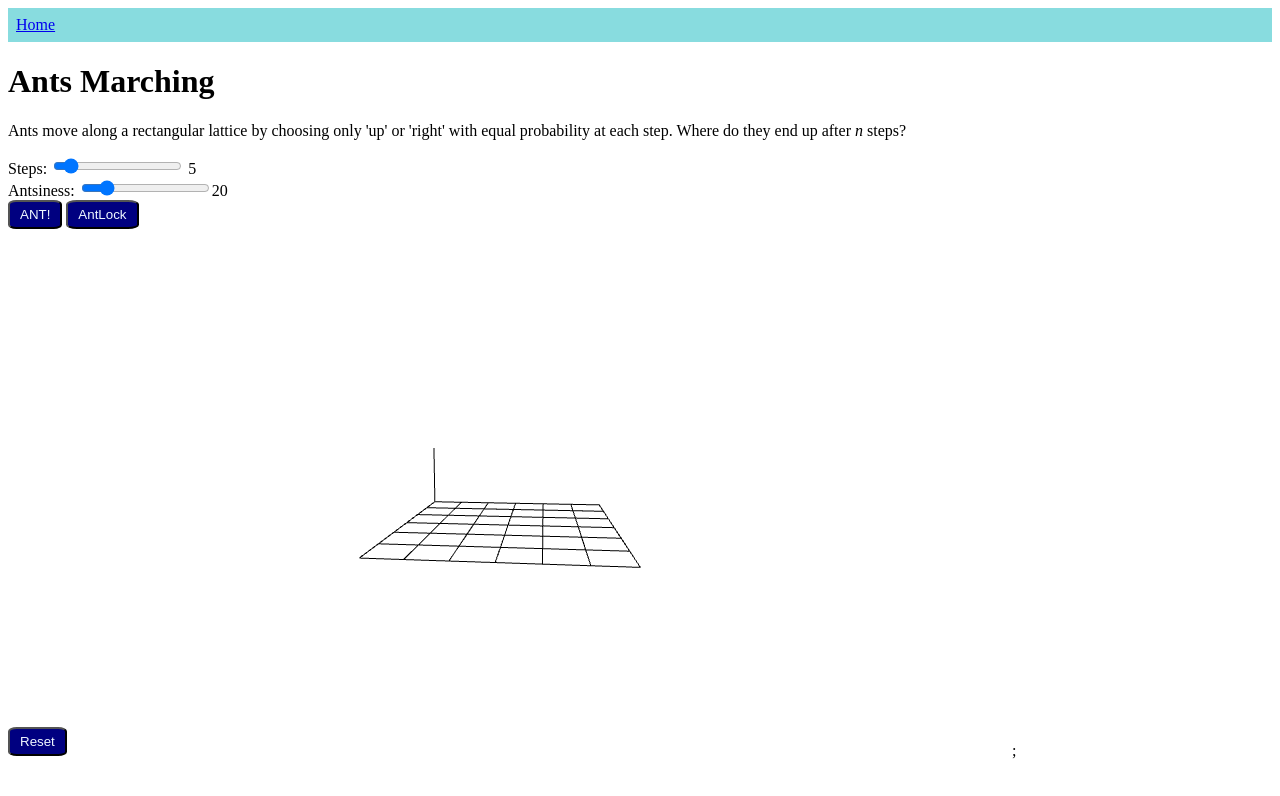
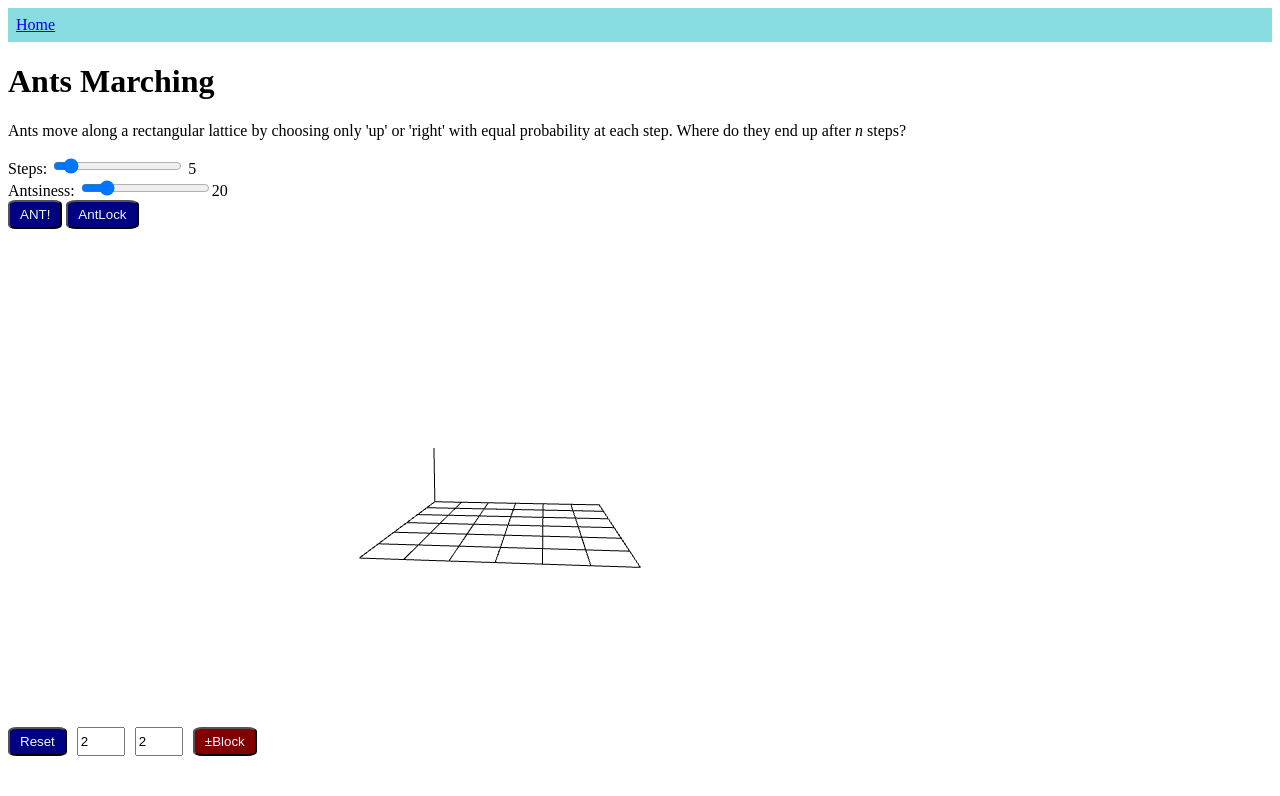
Before and after one commit to drewyoungren/svandbox, a SvelteKit app: page /amp2024/ants_marching in a window 1280 px wide. Shown: the top 796 px of the page. Built offline with nearby package versions, Linux system fonts and the light colour scheme.

Commit message:
Add blocking

```diff
--- a/src/routes/amp2024/ants_marching/+page.svelte
+++ b/src/routes/amp2024/ants_marching/+page.svelte
@@ -1,12 +1,14 @@
 <script>
   // @ts-nocheck
 
-  import { onMount } from 'svelte';
-  import * as THREE from 'three';
-  import { OrbitControls } from 'three/examples/jsm/controls/OrbitControls.js';
+  import { onMount } from "svelte";
+  import * as THREE from "three";
+  import { OrbitControls } from "three/examples/jsm/controls/OrbitControls.js";
 
   let stopGo = false;
-
+  let blockI = 2;
+  let blockJ = 2;
+  let blockWarn = "";
   //scene stuff
 
   /**
@@ -20,7 +22,7 @@
   let renderer;
 
   const scene = new THREE.Scene();
-  scene.background = new THREE.Color('#FFFFFF');
+  scene.background = new THREE.Color("#FFFFFF");
 
   const camera = new THREE.PerspectiveCamera(75, 2, 0.1, 0);
 
@@ -33,6 +35,18 @@
   // const geometry = new THREE.BoxGeometry();
   const material = new THREE.MeshBasicMaterial({
     color: 0x7744cc,
+    // shininess: 80,
+  });
+  const materialBlack = new THREE.MeshBasicMaterial({
+    color: 0x252525,
+    // shininess: 80,
+  });
+  const materialBlue = new THREE.MeshBasicMaterial({
+    color: 0x3333aa,
+    // shininess: 80,
+  });
+  const materialRed = new THREE.MeshBasicMaterial({
+    color: 0xaa3333,
     // shininess: 80,
   });
   // const cube = new THREE.Mesh(geometry, material);
@@ -156,6 +170,7 @@
    * @property {number} j
    * @property {number} count
    * @property {THREE.Mesh} box
+   * @property {boolean} blocked
    */
 
   /**
@@ -172,19 +187,20 @@
     for (let i = 0; i <= totalSteps + 1; i++) {
       for (let j = 0; j + i <= totalSteps + 1; j++) {
         const count = 0;
+        const blocked = false;
         const box = new THREE.Mesh(
           count == 0
             ? undefined
             : new THREE.BoxGeometry(0.8 * STEP, count, 0.8 * STEP),
-          new THREE.MeshBasicMaterial({
-            color: i + j == totalSteps + 1 ? 0x3333aa : 0x252525,
-          })
+          i + j == totalSteps + 1 ? materialBlue : materialBlack
         );
+
         status.push({
           i,
           j,
           count,
           box,
+          blocked,
         });
         box.position.x = i * STEP + STEP / 2;
         box.position.z = j * STEP + STEP / 2;
@@ -213,7 +229,7 @@
       .map((e) => e.count)
       .reduce((p, n) => p + n);
     status.forEach((e) => {
-      let { count, box } = e;
+      let { count, box, blocked } = e;
       if (count != box.count) {
         box.geometry?.dispose();
         if (count > 0) {
@@ -225,11 +241,28 @@
           box.position.y = count / 20;
           box.visible = true;
         } else {
-          box.visible = false;
+          box.visible = blocked;
         }
         box.count = count;
       }
+      if (blocked && box.children.length < 1) {
+        box.visible = true;
+        const barrier = new THREE.Mesh(
+          new THREE.BoxGeometry(0.8 * STEP, 2, 0.8 * STEP),
+          materialRed
+        );
+        box.add(barrier);
+        barrier.position.y = 1;
+      } else if (!blocked && box.children.length > 0) {
+        box.children.forEach(cleanItem);
+        box.remove(box.children[0]);
+        console.log(box.children, "gone");
+      }
     });
+  }
+
+  function cleanItem(mesh) {
+    mesh?.geometry.dispose();
   }
 
   function evolve() {
@@ -240,15 +273,25 @@
           let { i, j, count, box } = entry;
           for (let g = 0; g < count; g++) {
             if (Math.random() < timeStep / 200) {
-              entry.count =
+              const rightNeighbor = status.find(
+                (e) => e.i == i + 1 && e.j == j
+              );
+              const upNeighbor = status.find((e) => e.i == i && e.j == j + 1);
+              const updateAmount =
                 stopGo && i + j == 0
                   ? Math.max(entry.count - 1, 1)
                   : entry.count - 1;
-              if (Math.random() > 0.5) {
+              if (
+                rightNeighbor &&
+                !rightNeighbor.blocked &&
+                Math.random() > 0.5
+              ) {
                 // go up
-                status.find((e) => e.i == i + 1 && e.j == j).count++;
-              } else {
-                status.find((e) => e.i == i && e.j == j + 1).count++;
+                rightNeighbor.count++;
+                entry.count = updateAmount;
+              } else if (upNeighbor && !upNeighbor.blocked) {
+                upNeighbor.count++;
+                entry.count = updateAmount;
               }
             }
           }
@@ -314,9 +357,29 @@
       >
     </div>
   </div>
-  <button style="position: absolute; left: 0; bottom:0;" on:click={resetStatus}
-    >Reset</button
-  >;
+
+  <div class="blockBox">
+    <button on:click={resetStatus}>Reset</button>
+    <input type="number" min="1" max={totalSteps} bind:value={blockI} />
+    <input
+      type="number"
+      min="1"
+      max={totalSteps - blockI}
+      bind:value={blockJ}
+    />
+    <button
+      id="blockbutton"
+      on:click|preventDefault={() => {
+        const elem = status.find((e) => e.i == blockJ && e.j == blockI);
+        if (elem) {
+          elem.blocked = !elem.blocked;
+        } else {
+          blockWarn = "Not in range";
+          setTimeout(() => (blockWarn = ""), 1000);
+        }
+      }}>&PlusMinus;Block</button
+    > <span class="warn">{blockWarn}</span>
+  </div>
 </div>
 
 <style>
@@ -336,7 +399,6 @@
     top: 0px;
     left: 0px;
     display: flex;
-    justify-content: space-between;
     align-items: baseline;
     flex-direction: column;
   }
@@ -354,4 +416,25 @@
   .down {
     background-color: blueviolet;
   }
+
+  .blockBox {
+    position: absolute;
+    left: 0;
+    bottom: 0;
+    display: flex;
+    width: 400px;
+    justify-content: flex-start;
+    gap: 10px;
+  }
+  .warn {
+    font-size: large;
+    color: red;
+  }
+
+  #blockbutton {
+    background-color: maroon;
+  }
+  #blockbutton:active {
+    background-color: red;
+  }
 </style>
```
